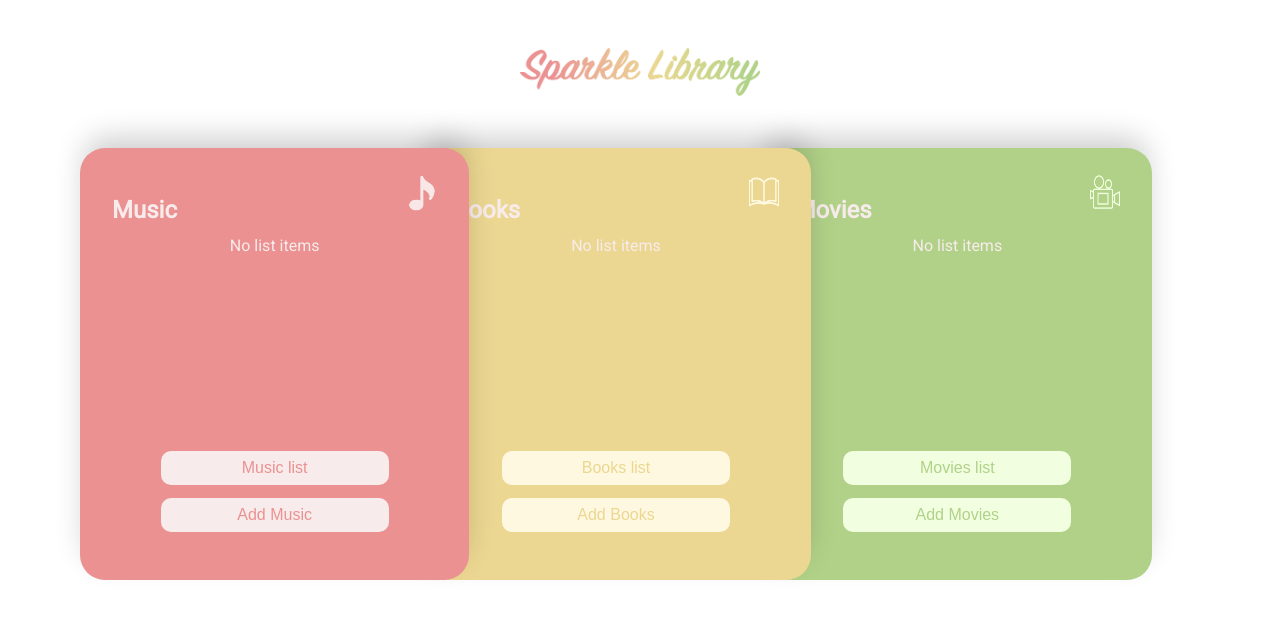
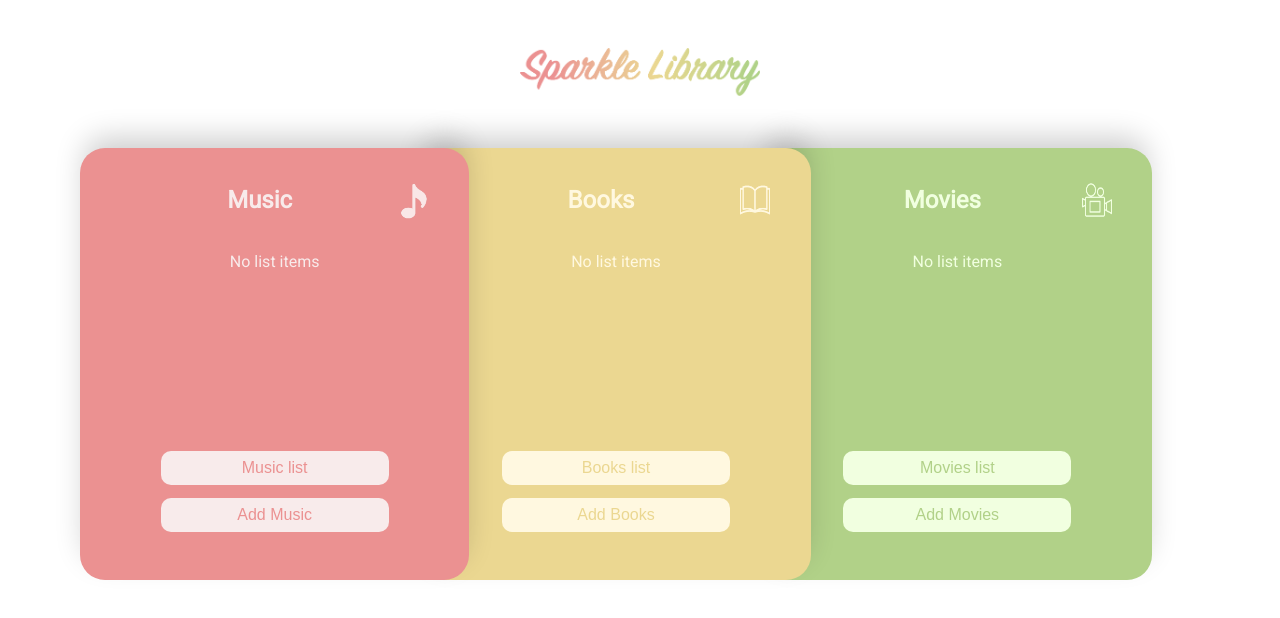
Before and after one commit to neda-jahadi/Sparkles, a React (Create React App) app: page / in a window 1280 px wide. Shown: the top 618 px of the page. Built offline with nearby package versions, Linux system fonts and the light colour scheme.

Commit message:
fixed title and icon

```diff
--- a/src/components/StartCard.css
+++ b/src/components/StartCard.css
@@ -1,16 +1,16 @@
 .title-container{
 	display: flex;
 	flex-direction: row;
-	justify-content: space-between;
+	justify-content: center;
+	padding: 2em 0.5em;
 }
 .title-container .title{
-	padding: 2em 0 0.5em;
-	color: var(--text-color-red);
-	display: inline-block;
-
+	width:90%;
+	height:40px;
+	line-height: 40px;
 }
 .title-container .icon{
-	margin:auto 0;
+	align-self: flex-end;
 }
 .start-card{
 	display: flex;
@@ -46,7 +46,6 @@
 	border-radius: 10px;
 	transition: transform ease-in 500ms;
 	cursor: pointer;
-
 }
 .btn-add{
 	font-size: 1rem;
--- a/src/components/StartCard.jsx
+++ b/src/components/StartCard.jsx
@@ -38,12 +38,12 @@ const StartCard = ({changeScreen, genre}) => {
 
 	}
 	if(list.length === 0){
-		lista = <p className="text-red">No list items</p>
+		lista = <p className={`text-${color}`}>No list items</p>
 	}
 	else{
 		let fiveLatestItems = list.slice(Math.max(list.length - 5, 0))
 		lista = fiveLatestItems.map(item => (
-		<p key={item.title} className="list-item text-red">{item.title} - {item.creator}</p>
+		<p key={item.title} className={`list-item text-${color}`}>{item.title} - {item.creator}</p>
 		))
 	}
 
```
